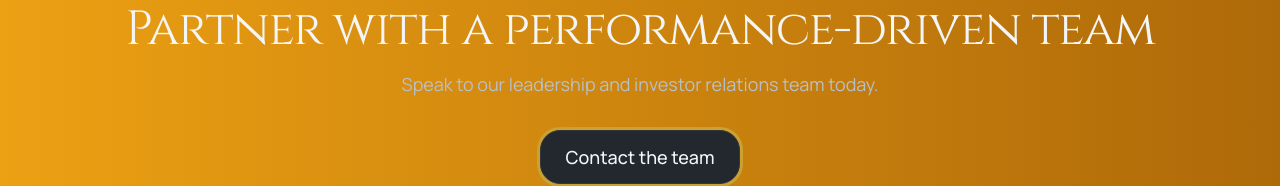
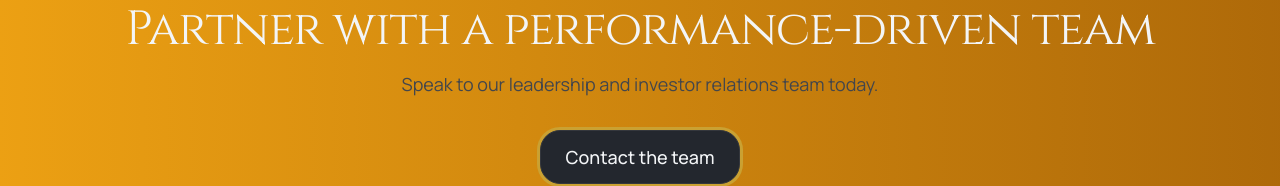
Before and after one commit to Capdavid777/gold-ore, a Next.js app: page / in a window 1280 px wide. Shown: the part 1641-1827 px from the top of the page. Built offline with nearby package versions, Linux system fonts and the light colour scheme; no server answers.

Commit message:
Update ContactCTA.tsx

```diff
--- a/src/components/sections/ContactCTA.tsx
+++ b/src/components/sections/ContactCTA.tsx
@@ -10,7 +10,8 @@ export default function ContactCTA() {
         <h2 className="font-display text-3xl md:text-5xl tracking-tight text-[hsl(var(--text))]">
           Partner with a performance-driven team
         </h2>
-        <p className="mt-4 text-lg text-[hsl(var(--text-muted))]">
+        {/* Changed to darker, reusable utility */}
+        <p className="mt-4 text-lg text-cta-dark">
           Speak to our leadership and investor relations team today.
         </p>
         <div className="mt-8">
```
